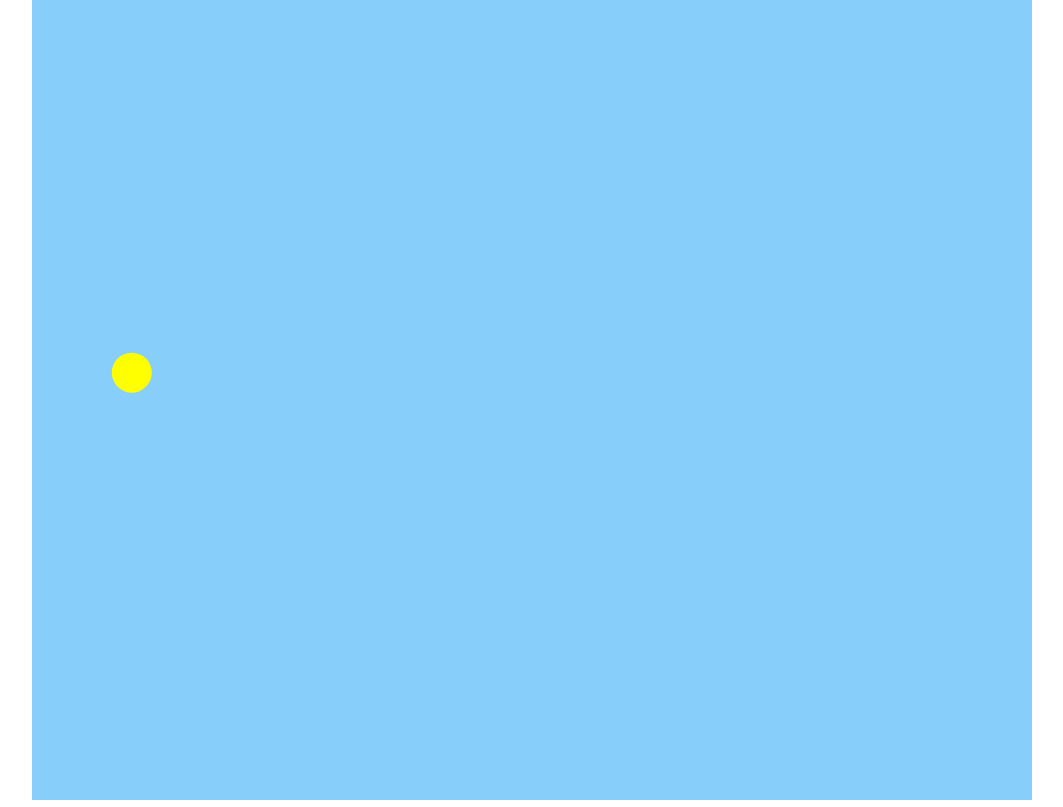
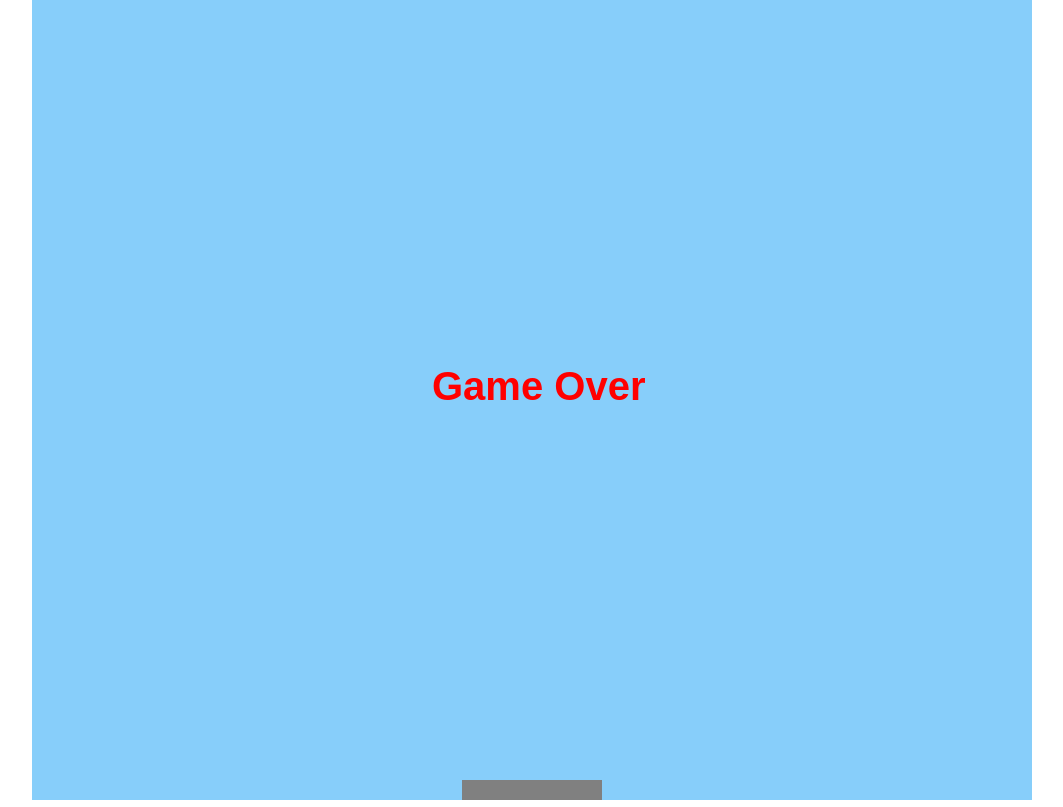
Before and after one commit to lukinasargy/canvas-pr-3, a plain HTML site: page app/index.html in a window 1280 px wide. Shown: the whole page, without its empty margins (108-1171 px from the left). Drawn offline with nearby package versions, Linux system fonts and the light colour scheme.

Commit message:
paddle added

```diff
--- a/app/index.html
+++ b/app/index.html
@@ -17,6 +17,7 @@
   <canvas id="canvas" width="1000px" height="800px">
     Your browser doesnt support canvas
   </canvas>
+  <div id="key"></div>
   <script src="https://ajax.googleapis.com/ajax/libs/jquery/3.3.1/jquery.min.js"></script>
   <script src="js/breackout.js"></script>
 
--- a/app/js/breackout.js
+++ b/app/js/breackout.js
@@ -1,43 +1,119 @@
 function breackout() {
+  //defining canvas
   var canvas = document.getElementById('canvas');
   var ctx = canvas.getContext('2d');
 
-  //  ctx.beginPath();
-  //  ctx.rect(20, 40, 50, 50);
-  //  ctx.fillStyle = 'red';
-  //  ctx.fill();
-  //  ctx.closePath();
-  //
-  //  ctx.beginPath();
-  //  ctx.arc(240, 160, 20, 0, Math.PI * 2, false);
-  //  ctx.fillStyle = "green";
-  //  ctx.fill();
-  //  ctx.closePath();
-  //
-  //  ctx.beginPath();
-  //  ctx.rect(160, 10, 100, 40);
-  //  ctx.strokeStyle = "rgba(0, 0, 255, 0.5)";
-  //  ctx.stroke();
-  //  ctx.closePath();
-  var x = 0; //begining coordinates
-  var y = canvas.height/2; //begining coordinates
-  var dx = 0.2;
-//  var dy = Math.sqrt(2500 - x*x);
+  //variables start
+
+  var ballRadius = 20;
+  var x = ballRadius; //begining coordinates
+  var y = canvas.height / 2; //begining coordinates
+  var dx = 4;
+  var dy = -4;
+  var ballColor = "yellow";
+
+
+  //paddle parameters
+  var paddleHeight = 20;
+  var paddleWidth = 140;
+  var paddleColor = 'grey';
+  var paddleX = (canvas.width - paddleWidth) / 2;
+  var rightPressed = false;
+  var leftPressed = false;
+
+  //variables end
+
+  //event listeners for paddle start
+
+  document.addEventListener('keydown', keyDownHandler, false);
+  document.addEventListener('keyup', keyUpHandler, false);
+
+  function keyDownHandler(e) {
+    if (e.key == "Right" || e.key == "ArrowRight") {
+      rightPressed = true;
+    } else if (e.key == "Left" || e.key == "ArrowLeft") {
+      leftPressed = true;
+    }
+  }
+
+  function keyUpHandler(e) {
+    if (e.key == "Right" || e.key == "ArrowRight") {
+      rightPressed = false;
+    } else if (e.key == "Left" || e.key == "ArrowLeft") {
+      leftPressed = false;
+    }
+  }
+  //event listeners for paddle end
+
+
+  function getRandomColor() {
+    var letters = '0123456789ABCDEF';
+    var color = '#';
+    for (var i = 0; i < 6; i++) {
+      color += letters[Math.floor(Math.random() * 16)];
+    }
+    return color;
+  }
+
 
   function drawBall() {
     ctx.beginPath();
-    ctx.arc(x, y, 20, 0, Math.PI * 2);
-    ctx.fillStyle = "yellow";
+    ctx.arc(x, y, ballRadius, 0, Math.PI * 2);
+    ctx.fillStyle = ballColor;
     ctx.fill();
     ctx.closePath();
   }
 
+  function drawPaddle() {
+    ctx.beginPath();
+    ctx.rect(paddleX, canvas.height - paddleHeight, paddleWidth, paddleHeight);
+    ctx.fillStyle = paddleColor;
+    ctx.fill();
+    ctx.closePath();
+  }
+  function gameOver() {
+    ctx.fillStyle = "#F00";
+    ctx.font = 'bold 40px sans-serif';
+    ctx.fillText("Game Over", (canvas.width/2 - 100), canvas.height/2);
+    clearInterval(refreshIntervalId);
+  }
   function draw() {
     ctx.clearRect(0, 0, canvas.width, canvas.height);
     drawBall();
+    drawPaddle();
+
     x += dx;
-    y += Math.cos(x/10);
+    y += dy;
+    if (y - ballRadius < 0 ) {
+      dy = -dy;
+      ballColor = getRandomColor();
+      drawBall();
+    }
+    if (y - ballRadius > canvas.height) {
+      gameOver();
+
+    }
+    if (x - ballRadius < 0 || x + ballRadius > canvas.width  ) {
+      dx = -dx;
+      ballColor = getRandomColor();
+      drawBall();
+    }
+    if ( ( paddleX < x && x < (paddleX + paddleWidth) ) && (y + ballRadius >  canvas.height - paddleHeight) ) {
+      dy = -dy;
+      ballColor = getRandomColor();
+      drawBall();
+    }
+
+    //paddle moving logic
+    if (rightPressed && paddleX < canvas.width - paddleWidth) {
+      paddleX += 7;
+    } else if (leftPressed && paddleX > 0) {
+      paddleX -= 7;
+    }
+//    $('#key').html('right=' + rightPressed + ' left =' + leftPressed);
+
   }
-  setInterval(draw, 10);
+
+  var refreshIntervalId = setInterval(draw, 10);
 
 }
```
